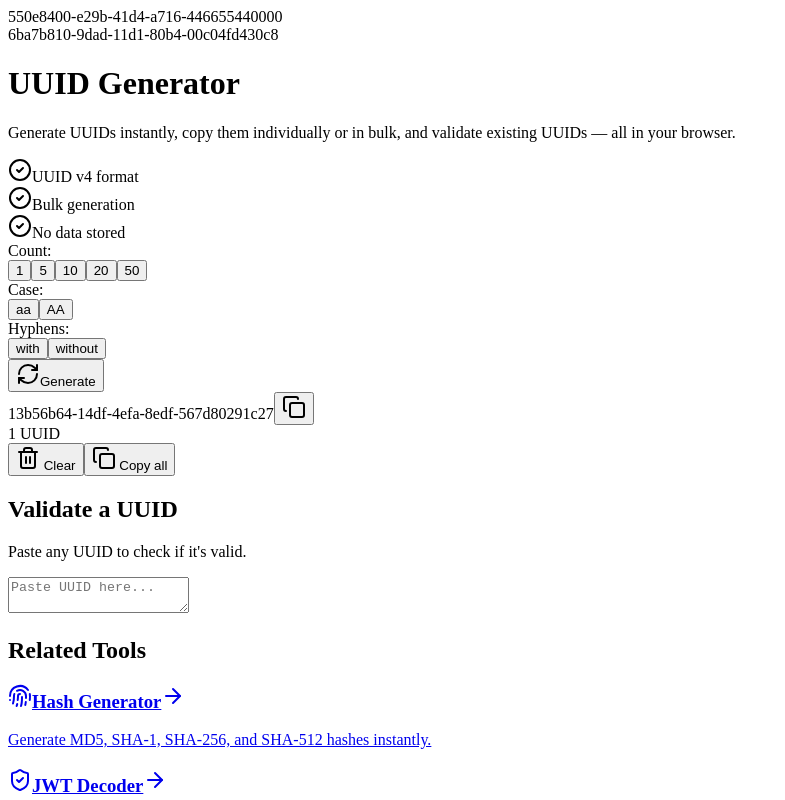
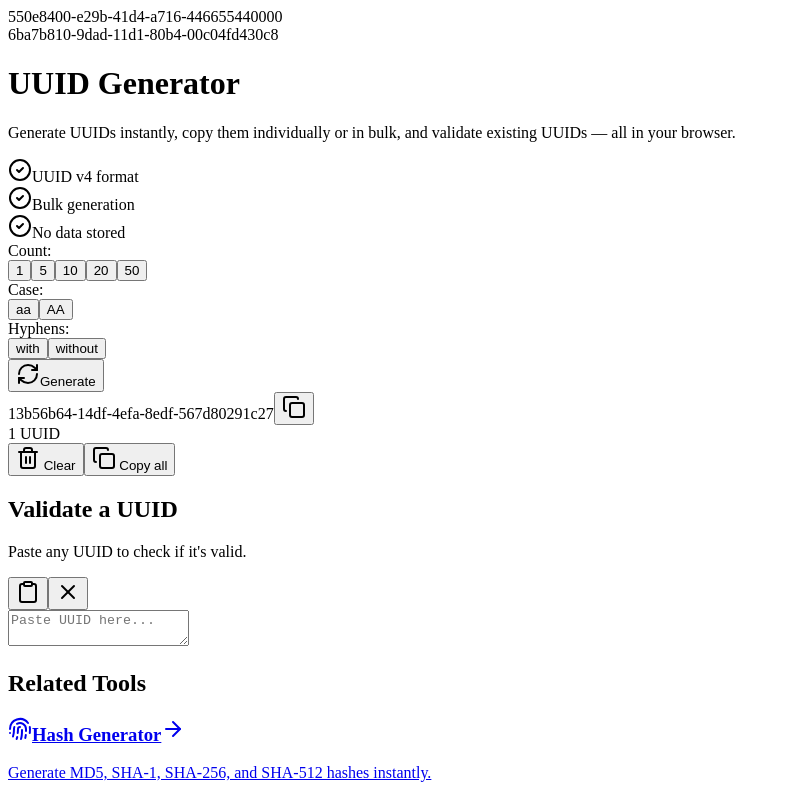
Before and after one commit to jonathan-hubjam/devtoolz, a Next.js app in the folder apps/web/: page /UUIDGeneratorPage in a window 1280 px wide. Shown: the top 800 px of the page, without its empty margins (0-785 px from the left). Built offline with nearby package versions, Linux system fonts and the light colour scheme.

Commit message:
Add paste and clear buttons to UUID validator panel
Co-Authored-By: Claude Sonnet 4.6 <noreply@anthropic.com>

```diff
--- a/apps/web/src/pages/UUIDGeneratorPage.jsx
+++ b/apps/web/src/pages/UUIDGeneratorPage.jsx
@@ -2,7 +2,7 @@
 import React, { useState, useCallback, useEffect } from 'react';
 import Link from 'next/link';
 import { motion } from 'framer-motion';
-import { Copy, RefreshCw, Trash2, CheckCircle2, XCircle, ArrowRight, FileJson, Hash, ShieldCheck, Link2, Fingerprint, Search } from 'lucide-react';
+import { Copy, RefreshCw, Trash2, CheckCircle2, XCircle, ArrowRight, FileJson, Hash, ShieldCheck, Link2, Fingerprint, Search, Clipboard, X } from 'lucide-react';
 import { Button } from '@/components/ui/button';
 import { useToast } from '@/hooks/use-toast';
 import { cn } from '@/lib/utils';
@@ -278,9 +278,32 @@ const UUIDGeneratorPage = () => {
           {/* Validate — 1/3 width */}
           <div className="lg:col-span-1">
             <div className="bg-card border rounded-xl p-5 space-y-3 sticky top-24">
-              <div>
-                <h2 className="text-sm font-semibold text-foreground mb-0.5">Validate a UUID</h2>
-                <p className="text-xs text-muted-foreground">Paste any UUID to check if it's valid.</p>
+              <div className="flex items-start justify-between gap-2">
+                <div>
+                  <h2 className="text-sm font-semibold text-foreground mb-0.5">Validate a UUID</h2>
+                  <p className="text-xs text-muted-foreground">Paste any UUID to check if it's valid.</p>
+                </div>
+                <div className="flex gap-1 shrink-0">
+                  <button
+                    onClick={async () => {
+                      try {
+                        const text = await navigator.clipboard.readText();
+                        if (text) setValidateInput(text.trim());
+                      } catch {}
+                    }}
+                    className="p-1.5 rounded text-muted-foreground hover:text-foreground hover:bg-muted transition-colors"
+                    title="Paste from clipboard"
+                  >
+                    <Clipboard className="w-3.5 h-3.5" />
+                  </button>
+                  <button
+                    onClick={() => setValidateInput('')}
+                    className="p-1.5 rounded text-muted-foreground hover:text-destructive hover:bg-destructive/10 transition-colors"
+                    title="Clear"
+                  >
+                    <X className="w-3.5 h-3.5" />
+                  </button>
+                </div>
               </div>
               <textarea
                 value={validateInput}
```
